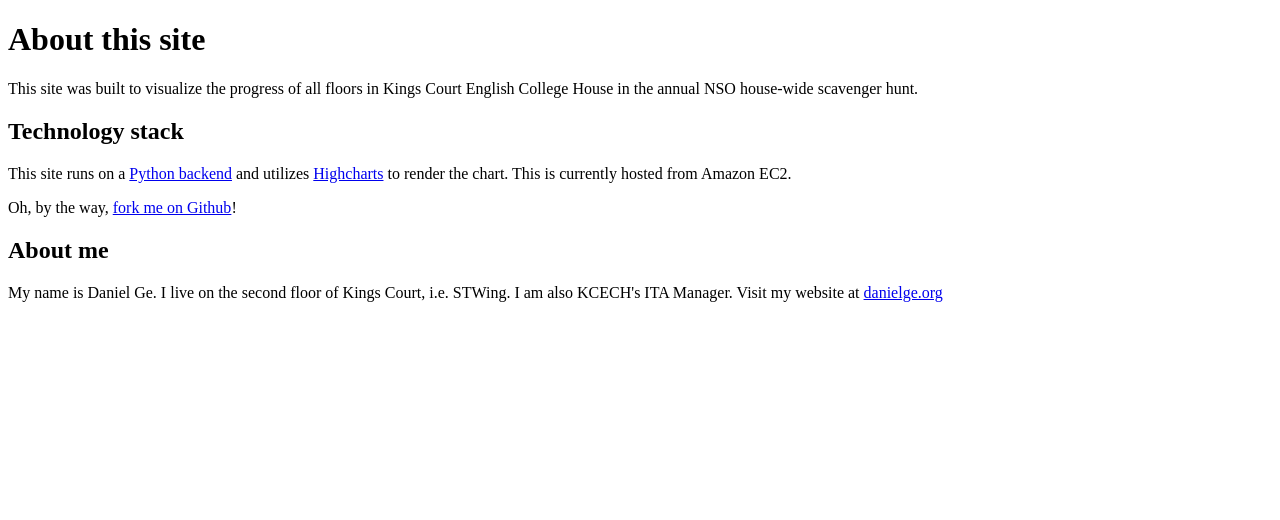
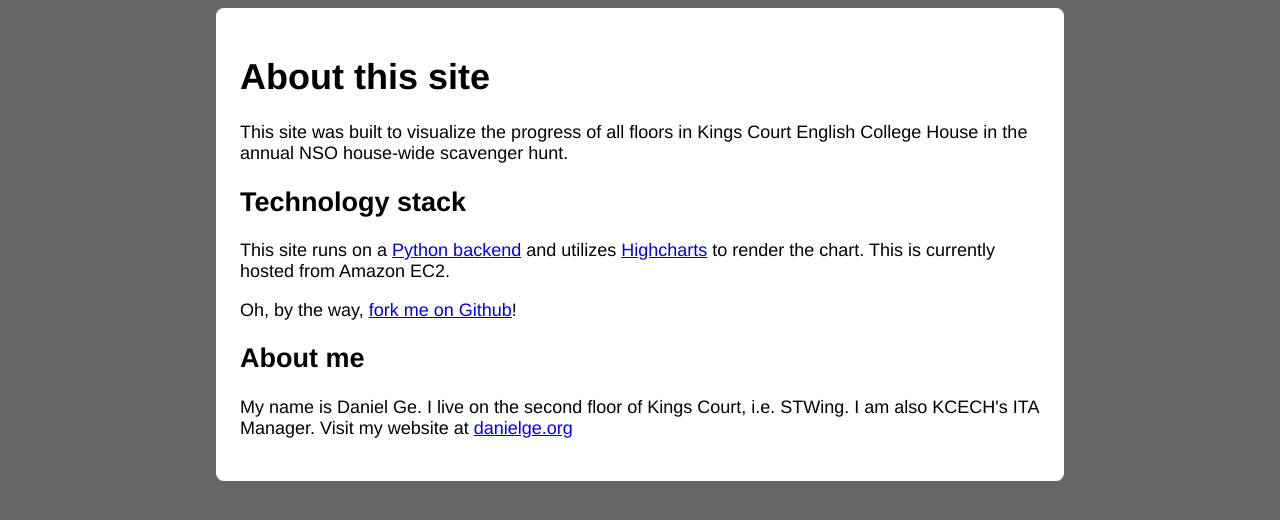
Before and after one commit to DanGe42/scratch, a Flask app: page /about in a window 1280 px wide. Shown: the top 520 px of the page. Run offline with Flask 2, Linux system fonts and the light colour scheme; some libraries are stand-ins or nearby versions.

Commit message:
Add basic CSS styling

```diff
--- /dev/null
+++ b/static/styles.css
@@ -0,0 +1,17 @@
+body {
+  background-color: #666;
+}
+
+#content {
+  background-color: #FFF;
+  border-radius: 8px;
+  font: 18px "Helvetica Neue", "Helvetica", "Arial", sans-serif;
+  margin-left: auto;
+  margin-right: auto;
+  max-width: 800px;
+  padding: 24px;
+}
+
+#rankings-container {
+  display: none;
+}
--- a/templates/base.html
+++ b/templates/base.html
@@ -4,9 +4,12 @@
   <meta charset="UTF-8">
   <title>The KCECH Scavenger Hunt - {% block title %}{% endblock %}</title>
   <script src="//ajax.googleapis.com/ajax/libs/jquery/1.8.0/jquery.min.js"></script>
+  <link rel="stylesheet" href="{{ url_for('static', filename='styles.css') }}">
   {% block scripts %}{% endblock %}
 </head>
 <body>
-  {% block content %}{% endblock %}
+  <div id="content">
+    {% block content %}{% endblock %}
+  </div>
 </body>
 </html>
```
